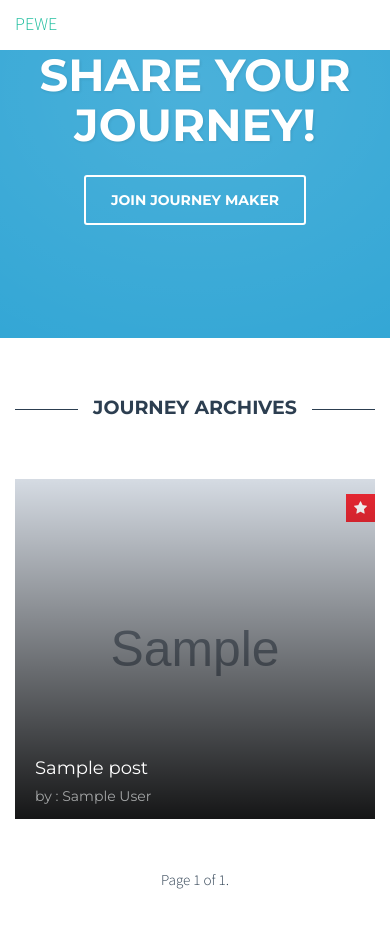
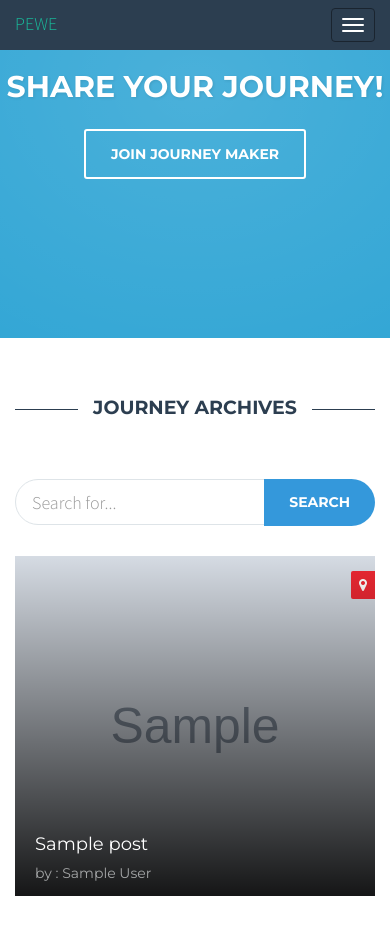
Before and after one commit to alzearafat/proweekend, a Django app: template journey/templates/journey/journey_list.html in a window 390 px wide. Shown: the top 936 px of the page. Run offline with Django 3.2, Linux system fonts and the light colour scheme; the template is opened without the code that fills it: most values are stand-ins (such as "Sample title", 1, 10 or a date in 2020); grey boxes marked "Sample" are stand-in pictures; some libraries are stand-ins or nearby versions.

Commit message:
upgrade to v2.3

```diff
--- a/journey/__init__.py
+++ b/journey/__init__.py
@@ -0,0 +1 @@
+default_app_config = 'journey.apps.JourneyAppConfig'
--- a/journey/models.py
+++ b/journey/models.py
@@ -22,3 +22,7 @@ class Post(models.Model):
 
 	def __str__(self):
 		return str(self.title)
+
+	def get_absolute_url(self):
+	    from django.core.urlresolvers import reverse
+	    return reverse('journey.views.journey_detail', args=[str(self.slug)])
--- a/journey/templates/journey/base.html
+++ b/journey/templates/journey/base.html
@@ -10,10 +10,6 @@
 	<link rel="stylesheet" type="text/css" href="{% static "css/font-awesome.min.css" %}">
 	<!-- EOC -->
 
-	<!-- INCLUDE KNOCKOUT JS -->
-	<script type="text/javascript" src="http://knockoutjs.com/downloads/knockout-3.3.0.js"></script>
-	<!-- EOC -->
-
 	<!-- TELL BROWSER, THIS SITE IS MOBILE READY -->
 	<meta name="viewport" content="width=device-width, initial-scale=1">
 	<!-- EOC -->
@@ -22,7 +18,7 @@
 </head>
 <header>
 
-	<nav class="navbar navbar-custom-2 navbar-fixed-top">
+	<nav class="navbar navbar-default navbar-fixed-top">
 		<div class="container-fluid">
 			<!-- Brand and toggle get grouped for better mobile display -->
 			<div class="navbar-header">
@@ -56,7 +52,7 @@
 							{% else %}
 							<a href="{{ request.META.HTTP_NAME }}/accounts/register/" class="btn purple-bg-rounded btn-padding"><i class="fa fa-user-secret fa-lg"></i> Join the Dark Side</a>
 							{% endif %}
-							<a href="{{ request.META.HTTP_NAME }}/accounts/register/" class="btn blue-bg-rounded btn-padding"><i class="fa fa-pencil fa-lg"></i> Write Journey</a>
+							<a href="{{ request.META.HTTP_NAME }}/journey/new/" class="btn blue-bg-rounded btn-padding"><i class="fa fa-pencil fa-lg"></i> Write Journey</a>
 						</form>
 					</li>
 				</ul>
@@ -103,17 +99,5 @@
 	<script type="text/javascript" src="{% static "js/bootstrap.min.js" %}"></script>
 	<!-- EOC -->
 
-	<!-- JQUERY FOR SLUG DASH -->
-	<script type="text/javascript">
-		$('#id_title').bind('keyup keypress blur', function() {
-			var myStr = $(this).val()
-			myStr=myStr.toLowerCase();
-			myStr=myStr.replace(/[^a-zA-Z0-9\.]+/g,"-");
-
-			$('#id_slug').val(myStr);
-		});
-	</script>
-	<!-- EOC -->
-
 </footer>
 </html>
--- a/journey/templates/journey/journey_list.html
+++ b/journey/templates/journey/journey_list.html
@@ -12,8 +12,21 @@
 				</div>
 			</div>
 		</div>
+		<!-- JOURNEY ARCHIVE LIST -->
 
-		<!-- JOURNEY ARCHIVE LIST -->
+		<!-- SEARCH FORM -->
+		<div class="search-form">
+			<form action="{% url 'watson:search' %}" role="form">
+				<div class="input-group">
+					<input type="text" name="q" value="{{request.GET.q}}" class="form-control input-lg input-rounded-search" placeholder="Search for...">
+					<span class="input-group-btn">
+						<input class="btn btn-info btn-lg input-rounded-btn" type="submit" value="SEARCH">SEARCH</input>
+					</span>
+				</div><!-- /input-group -->
+			</form>
+		</div>
+		<!-- EOC -->
+
 		<div class="row">
 			{% for post in posts %}
 			<div class="col-md-4 col-sm-12 grid-story">
@@ -25,7 +38,7 @@
 						</div><!-- story-caption -->
 					</div><!-- grad-overlay -->
 					<a class="thumbnail" href="{% url "journey_detail" slug=post.slug %}">View More</a>
-					<span class="editors-pick"><i class="fa fa-star"></i></span>
+					<span class="editors-pick"><i class="fa fa-map-marker"></i></span>
 				</div>
 			</div>
 			{% endfor %}
--- a/journey/templates/journey/journey_maker.html
+++ b/journey/templates/journey/journey_maker.html
@@ -37,7 +37,7 @@
 								</div><!-- story-caption -->
 							</div><!-- grad-overlay -->
 							<a class="thumbnail" href="{% url "journey_detail" slug=post.slug %}">View More</a>
-							<span class="editors-pick"><i class="fa fa-star"></i></span>
+							<span class="editors-pick"><i class="fa fa-map-marker"></i></span>
 						</div>
 						<a class="btn btn-info btn-block" style="border-top-left-radius: 0px !important; border-top-right-radius: 0px !important;" href="{% url "journey_edit" slug=post.slug %}"><i class="fa fa-pencil fa-lg"></i> Edit</a>
 					</div>
--- /dev/null
+++ b/journey/templates/watson/includes/search_result_item.html
@@ -0,0 +1,6 @@
+<h5>
+	<a href="{{result.url}}">{{result.title}}</a>
+</h5>
+{% if result.description %}
+	{{result.description|linebreaks}}
+{% endif %}
--- a/journey/urls.py
+++ b/journey/urls.py
@@ -6,6 +6,7 @@ from . import views
 urlpatterns = [
     url(r'^$', views.journey_list, name='journey_list'),
     url(r'^new/$', views.journey_new, name='journey_new'),
+	url(r"^search/", include("watson.urls", namespace="watson")),
     url(r'^maker/$', views.journey_maker, name='journey_maker'),
     url(r'^detail/(?P<slug>[-\w]+)/$', views.journey_detail, name='journey_detail'),
     url(r'^edit/(?P<slug>[-\w]+)/$', views.journey_edit, name='journey_edit'),
--- a/static/css/custom.css
+++ b/static/css/custom.css
@@ -673,6 +673,20 @@ p#homepage-footer-jogja-createdat {
     padding-bottom: 10px;
 }
 
+.search-form {
+    padding: 0px 300px 50px 300px;
+}
+
+.input-rounded-search {
+    border-top-left-radius: 50px !important;
+    border-bottom-left-radius: 50px !important;
+}
+
+.input-rounded-btn {
+    border-top-right-radius: 50px !important;
+    border-bottom-right-radius: 50px !important;
+}
+
 /* ---------- EOC --------- */
 
 
@@ -799,6 +813,8 @@ p#homepage-footer-jogja-createdat {
 
 .story-new-wrap .editors-pick {
     padding: 4px 8px;
+    border-top-left-radius: 2px;
+    border-bottom-left-radius: 2px;
 }
 .story-new-wrap span {
     background-color: #EC2833;
@@ -1019,6 +1035,26 @@ p#homepage-footer-jogja-createdat {
 /* ---------- EOC --------- */
 
 
+/*SEARCH PAGE*/
+
+.search-header {
+    text-align: right;
+    padding-bottom: 100px;
+}
+
+.search-page-wrapper {
+    margin-top: 50px;
+    margin-bottom: 200px;
+    height: 50vh;
+}
+
+.search-result-wrapper {
+    padding-top: 100px;
+}
+
+/* ---------- EOC --------- */
+
+
 /*REGISTRATION COMPLETE*/
 
 .reg-complete-wrapper {
@@ -1145,6 +1181,18 @@ p#homepage-footer-jogja-createdat {
         padding: 10px 0px 10px 0px;
     }
 
+    .search-form {
+        padding: 0px 0px 0px 0px;
+    }
+
+    .header-text-journey-archive {
+        padding-top: 70px;
+    }
+
+    #journey-h1 {
+        font-size: 2em;
+    }
+
 }
 
 @media only screen and (max-width : 480px) {
@@ -1239,7 +1287,27 @@ p#homepage-footer-jogja-createdat {
         padding: 10px 0px 10px 0px;
     }
 
+    .search-form {
+        padding: 0px 0px 30px 0px;
+    }
+
+    .header-text-journey-archive {
+        padding-top: 70px;
+    }
+
+    #journey-h1 {
+        font-size: 2em;
+    }
+
 }
 
+/* Small Devices, Tablets */
+@media only screen and (max-width : 768px) {
+
+    .search-form {
+        padding: 0px 0px 30px 0px;
+    }
+
+}
 
 /* ---------- EOC --------- */
--- a/the_don/templates/the_don/about.html
+++ b/the_don/templates/the_don/about.html
@@ -60,7 +60,11 @@
 						</div>
 					</div>
 					<div role="tabpanel" class="tab-pane" id="about-this-web">
-						about this web
+						<h4>#Tentang web ini</h4>
+						<p>
+							Web ini dibangun atas dasar ide bersama dari anak-anak PEWE (Proffesional Weekend). "Grup" PEWE sendiri di prakarsai oleh don Gun (Setiap anak PEWE diberi julukan don di depan nama nya, ter-inspirasi dari film the Godfather). Yang memiliki ide membuat komunitas "iseng2" ini. "Lalu apa kegiatan anak-anak PEWE? Komunitas ini bergerak dibidang apa?"
+						</p>
+						<h4>#Hal teknis mengenai web ini</h4>
 					</div>
 					<div role="tabpanel" class="tab-pane" id="base-camp">
 						<div class="google-maps">
```
Also changed, not shown: journey/apps.py (added, +8 -0 lines), journey/templates/journey/base_search.html (added, +49 -0 lines), journey/templates/watson/includes/search_results.html (added, +10 -0 lines), journey/templates/watson/search_results.html (added, +38 -0 lines), vblog/templates/vblog/video_list.html (+1 -19 lines), README.md, db-pw.sqlite3, static/img/sirphone-orange-bubble.png (added). Lines whose indentation alone changed are shown as unchanged.
